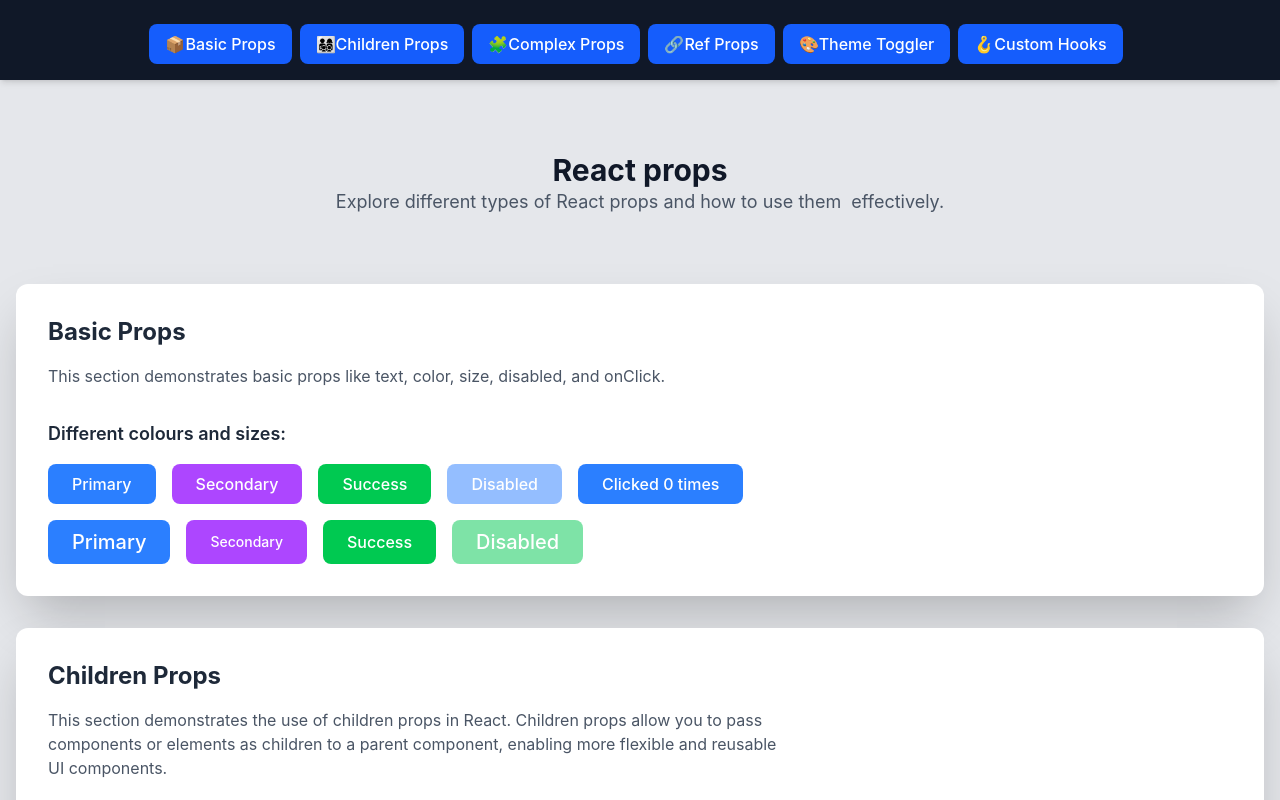
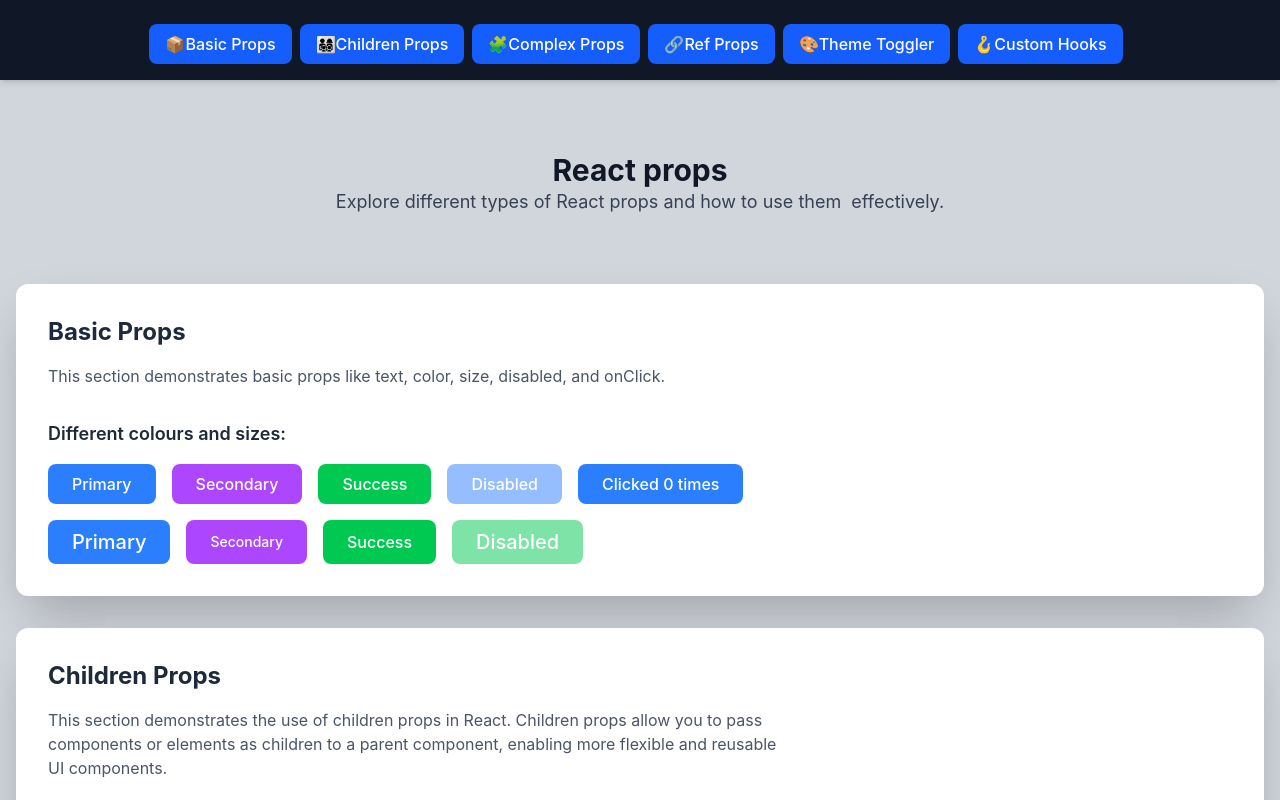
Before and after one commit to tielmess/tm001react, a React (Vite) app: page / in a window 1280 px wide. Shown: the top 800 px of the page. Built offline with nearby package versions, Linux system fonts and the light colour scheme.

Commit message:
Minor tidy up.

```diff
--- a/src/App.jsx
+++ b/src/App.jsx
@@ -53,7 +53,7 @@
   // const isDark = true;
   const { isDark } = useTheme();
   return (
-    <div className={`min-h-screen ${isDark ? "bg-gray-900" : "bg-gray-200"}`}>
+    <div className={`min-h-screen ${isDark ? "bg-gray-900" : "bg-gray-300"}`}>
       <Navigation />
       <div className="container mx-auto px-4 py-8">
         <header
@@ -65,7 +65,7 @@
             React props
           </h1>
           <p
-            className={`text-lg ${isDark ? "text-gray-300" : "text-gray-600"}`}
+            className={`text-lg ${isDark ? "text-gray-300" : "text-gray-700"}`}
           >
             Explore different types of React props and how to use them
             &nbsp;effectively.
@@ -91,7 +91,6 @@
           <section id="custom" className="scroll-mt-20 text-white">
             <CustomHooks />
           </section>
-          <hr />
         </div>
       </div>
     </div>
--- a/src/components/ProductCard.jsx
+++ b/src/components/ProductCard.jsx
@@ -4,7 +4,7 @@
   return (
     <div className="product-card">
       <h3>{product.name}</h3>
-      <p className="price">${product.price}</p>
+      <p className="price">£{product.price}</p>
       <button onClick={() => onAddToCart(product)}>
         <FaShoppingCart /> Add to Cart
       </button>
```
